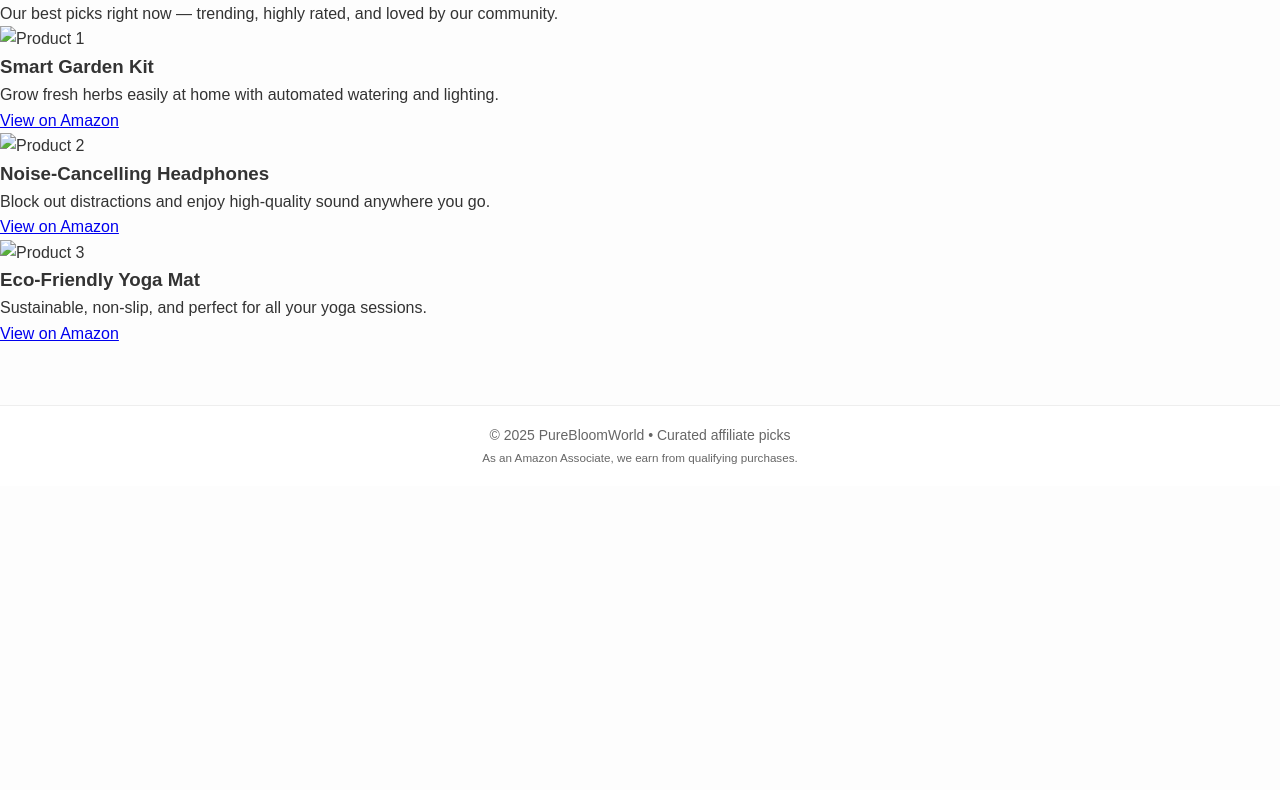
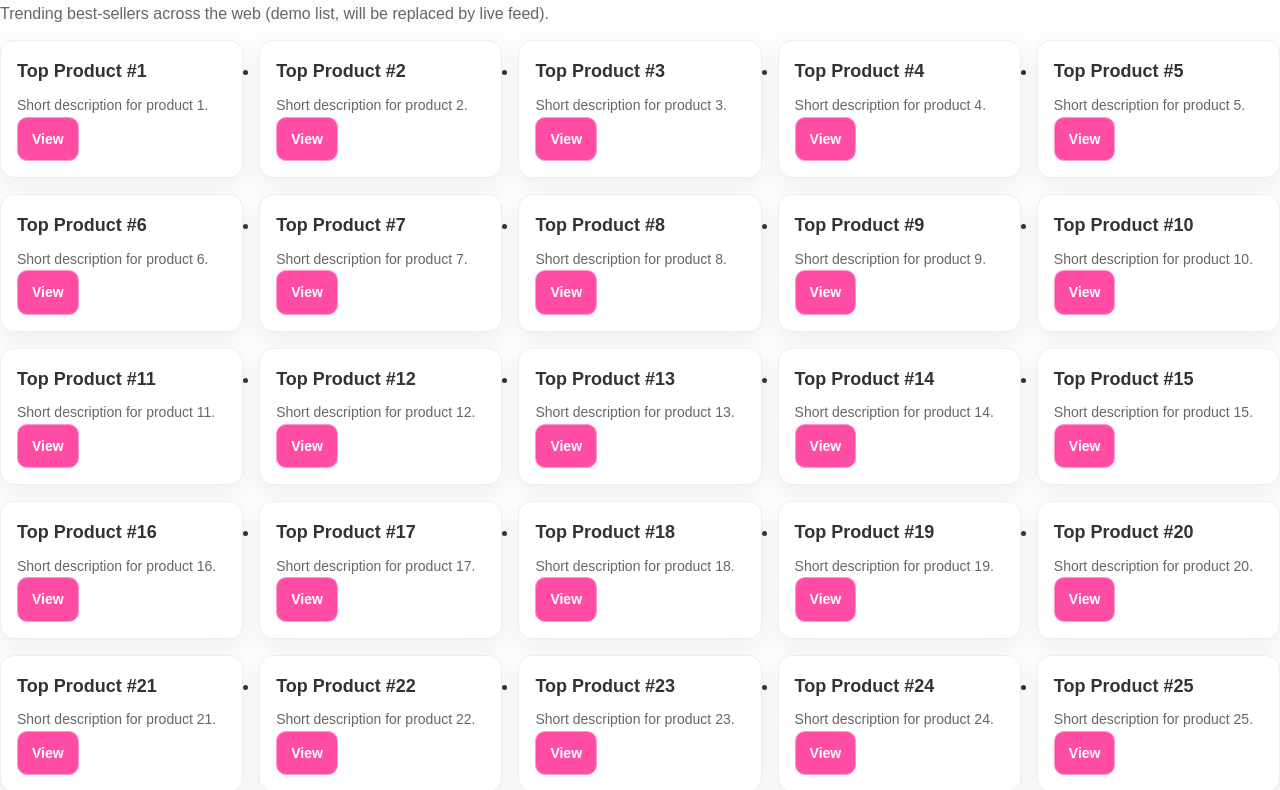
Before and after one commit to Tom-debug-design/purebloomworld-site, a plain HTML site: page top-products.html in a window 1280 px wide. Shown: the part 159-949 px from the top of the page. Before the commit the page ends 800 px from the top, so only its background shows below. Drawn offline with Linux system fonts and the light colour scheme.

Commit message:
Update top-products.html

```diff
--- a/top-products.html
+++ b/top-products.html
@@ -5,6 +5,10 @@
   <meta name="viewport" content="width=device-width, initial-scale=1" />
   <title>Top Products — PureBloomWorld</title>
   <link rel="stylesheet" href="styles.css" />
+  <style>
+    /* litt tettere grid når det blir mange */
+    .grid { grid-template-columns: repeat(auto-fill, minmax(220px,1fr)); }
+  </style>
 </head>
 <body>
 <header>
@@ -24,31 +28,12 @@
 
 <main>
   <div class="wrap">
-      <h2>Top Products</h2>
-      <p>Our best picks right now — trending, highly rated, and loved by our community.</p>
+    <h2>🔥 Top Products</h2>
+    <p class="lead">Trending best-sellers across the web (demo list, will be replaced by live feed).</p>
 
-      <section class="product-grid">
-        <article>
-          <img src="images/product1.jpg" alt="Product 1">
-          <h3>Smart Garden Kit</h3>
-          <p>Grow fresh herbs easily at home with automated watering and lighting.</p>
-          <a href="#" target="_blank">View on Amazon</a>
-        </article>
+    <ul class="grid" id="topGrid"></ul>
 
-        <article>
-          <img src="images/product2.jpg" alt="Product 2">
-          <h3>Noise-Cancelling Headphones</h3>
-          <p>Block out distractions and enjoy high-quality sound anywhere you go.</p>
-          <a href="#" target="_blank">View on Amazon</a>
-        </article>
-
-        <article>
-          <img src="images/product3.jpg" alt="Product 3">
-          <h3>Eco-Friendly Yoga Mat</h3>
-          <p>Sustainable, non-slip, and perfect for all your yoga sessions.</p>
-          <a href="#" target="_blank">View on Amazon</a>
-        </article>
-      </section>
+    <p style="margin-top:24px">← <a href="index.html">Back to home</a></p>
   </div>
 </main>
 
@@ -59,6 +44,24 @@
   </div>
 </footer>
 
-  <script>document.getElementById('year').textContent=new Date().getFullYear();</script>
+<script>
+  document.getElementById('year').textContent = new Date().getFullYear();
+
+  // Demo: 50 kort. Byttes senere med ekte feed.
+  const items = Array.from({length: 50}, (_,i) => ({
+    title: `Top Product #${i+1}`,
+    desc: `Short description for product ${i+1}.`,
+    href: "#"
+  }));
+
+  const grid = document.getElementById('topGrid');
+  grid.innerHTML = items.map(x => `
+    <li class="card">
+      <h3>${x.title}</h3>
+      <p>${x.desc}</p>
+      <p><a class="btn" href="${x.href}">View</a></p>
+    </li>
+  `).join('');
+</script>
 </body>
 </html>
```
Lines whose indentation alone changed are shown as unchanged.
